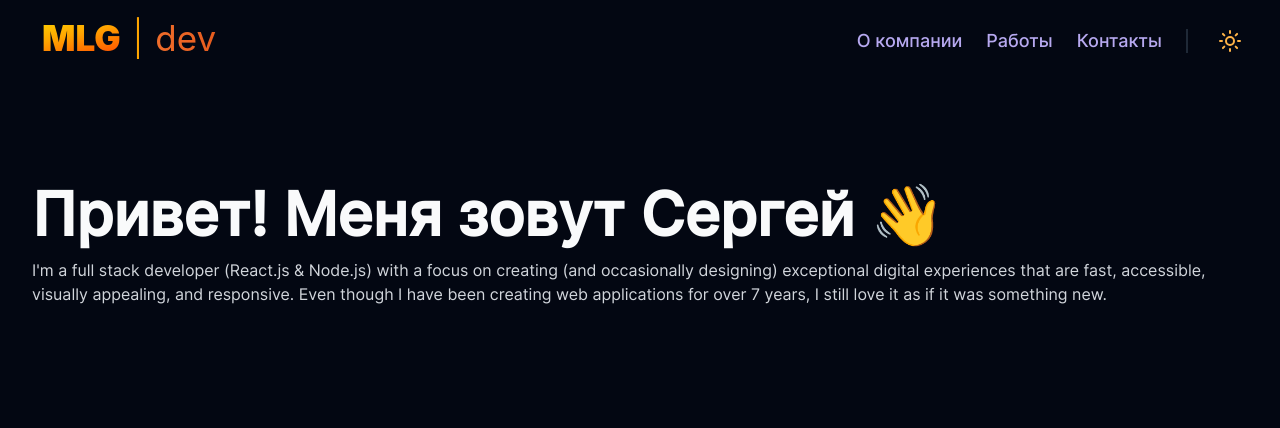
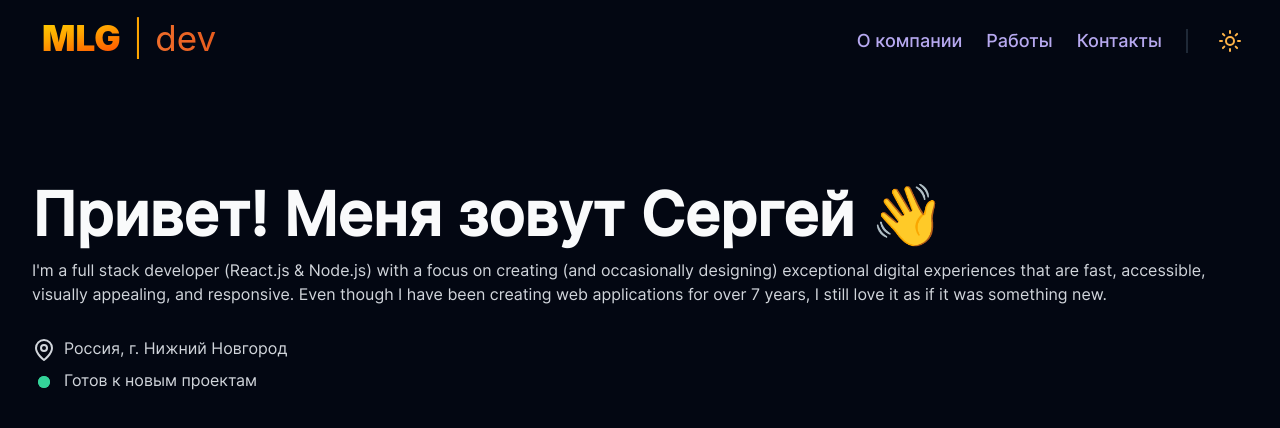
Before and after one commit to SergeyMalyuga/mlg-dev, an Angular app: page / in a window 1280 px wide. Shown: the top 428 px of the page. Built offline with nearby package versions, Linux system fonts and the light colour scheme.

Commit message:
feat(hero.component): добавить блок hero__info
- hero__location: информация о местонахождении
- hero__work-status: статус готовности к работе
- hero__work-status -> hero__point: анимация пульсации

```diff
--- a/src/app/features/hero/hero.component.html
+++ b/src/app/features/hero/hero.component.html
@@ -1,13 +1,34 @@
 <section class="hero">
   <div class="hero__content container">
+    <div class="hero__wrapper-column-left">
+      <div>
         <h1 class="hero__title-main">
           Привет! Меня зовут Сергей
           <span class="hero__emoji-hand">👋</span>
         </h1>
-    <p class="hero__tetx-info">
+        <p class="hero__text-info">
           I'm a full stack developer (React.js & Node.js) with a focus on creating (and occasionally designing) exceptional
           digital experiences that are fast, accessible, visually appealing, and responsive. Even though I have been
           creating web applications for over 7 years, I still love it as if it was something new.
         </p>
       </div>
+      <div class="hero__info">
+        <div class="hero__info-flex hero__location">
+          <svg width="24" height="24">
+            <use href="/assets/images/vector/marker.svg#marker"/>
+          </svg>
+          <p>Россия, г. Нижний Новгород</p>
+        </div>
+
+        <div class="hero__info-flex hero__work-status">
+          <div class="hero__wrapper-point">
+            <span class="hero__point"></span>
+          </div>
+          <p>Готов к новым проектам</p>
+        </div>
+
+      </div>
+    </div>
+
+  </div>
 </section>
--- a/src/app/features/hero/hero.component.scss
+++ b/src/app/features/hero/hero.component.scss
@@ -2,6 +2,24 @@
 
 .hero {
   padding: 96px 0;
+
+  &__wrapper {
+    &-column {
+      &-left {
+        display: flex;
+        flex-direction: column;
+        gap: 32px;
+      }
+    }
+
+    &-point {
+      display: flex;
+      justify-content: center;
+      align-items: center;
+      width: 24px;
+      height: 24px;
+    }
+  }
 
   &__title {
     &-main {
@@ -30,22 +48,94 @@
     }
   }
 
-  &__tetx {
+  &__text {
     &-info {
       color: rgb(var(--text-main-color));
       line-height: 24px;
     }
   }
+
+  &__info {
+    display: flex;
+    flex-direction: column;
+    gap: 8px;
+
+    &-flex {
+      display: flex;
+      gap: 8px;
+      color: rgb(var(--text-main-color));
+    }
+  }
+
+/*  &__work-status {
+    display: flex;
+    align-items: center;
+    gap: 8px;
+
+    &::before {
+      content: '';
+      display: block;
+      width: 12px;
+      height: 12px;
+      border-radius: 50%;
+      background-color: rgb(var(--green));
+      animation: ping 1s cubic-bezier(0, 0, .2, 1) infinite;
+    }
+  }*/
+
+  &__point {
+    position: relative;
+    display: block;
+    width: 12px;
+    height: 12px;
+    border-radius: 50%;
+    background-color: rgb(var(--green));
+
+    &::before {
+      position: absolute;
+      content: "";
+      display: block;
+      top: 0;
+      left: 0;
+      width: 12px;
+      height: 12px;
+      border-radius: 50%;
+      background-color: rgb(var(--green));
+      animation: ping 1s cubic-bezier(0, 0, .2, 1) infinite;
+    }
+  }
 }
 
 @keyframes wave {
-  0% { transform: rotate(0deg); }
-  25% { transform: rotate(20deg); }
-  50% { transform: rotate(-10deg); }
-  75% { transform: rotate(15deg); }
-  100% { transform: rotate(0deg); }
+  0% {
+    transform: rotate(0deg);
+  }
+
+  25% {
+    transform: rotate(20deg);
+  }
+
+  50% {
+    transform: rotate(-10deg);
+  }
+
+  75% {
+    transform: rotate(15deg);
+  }
+
+  100% {
+    transform: rotate(0deg);
+  }
 }
 
+@keyframes ping {
+  75%, 100% {
+    transform: scale(2);
+    opacity: 0;
+  }
+}
+
+/*ping 1s cubic-bezier(0, 0, .2, 1) infinite;*/
 /*
 @keyframes wave {
   to {
--- a/src/styles/_themes.scss
+++ b/src/styles/_themes.scss
@@ -13,6 +13,7 @@
   --gray-800: 31 41 55;
   --gray-900: 17 24 39;
   --gray-950: 3 7 18;
+  --green: 52 211 153;
 
   /* background */
   --bg-main: var(--gray-default);
```
Also changed, not shown: src/assets/images/vector/marker.svg (added). Lines whose indentation alone changed are shown as unchanged.
